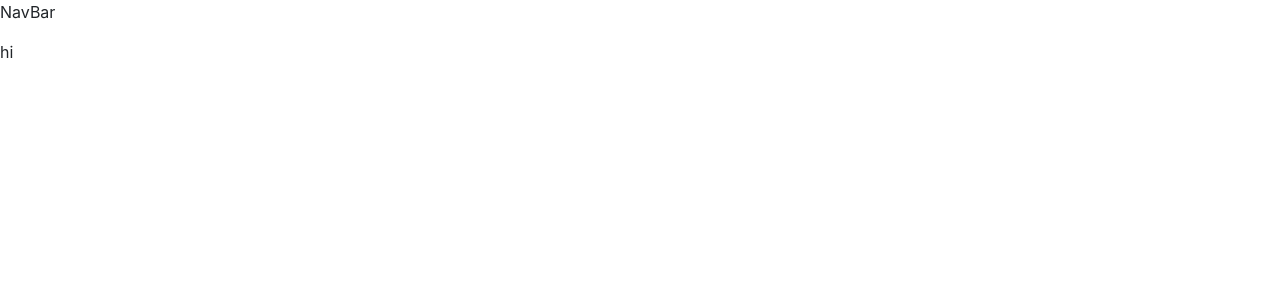
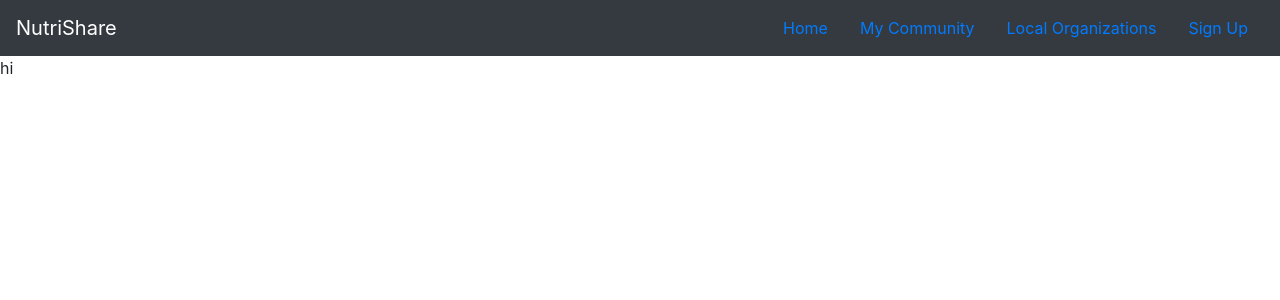
Before and after one commit to kilahancock-zz/hackathon2, a React (Create React App) app in the folder frontend/: page / in a window 1280 px wide. Shown: the top 300 px of the page. Built offline with nearby package versions, Linux system fonts and the light colour scheme.

Commit message:
got basic NavBar functionality

```diff
--- a/frontend/src/App.js
+++ b/frontend/src/App.js
@@ -13,13 +13,16 @@ class App extends Component {
       current_page: 'home'
     };
   }
-//maybe we should consider react router?
+  //maybe we should consider react router?
   render() {
-    switch(this.state.current_page) {
+    switch (this.state.current_page) {
       case 'home': {
         return (
           <div className="App">
-            <NavBar />
+            <NavBar
+              onPageClickedHandler={this.navbarPageSwitchedHandler}
+              onSignUpClickedHandler={this.signUpPageHandler}
+            />
             <Home />
           </div>
         )
@@ -27,7 +30,10 @@ class App extends Component {
       case 'community': {
         return (
           <div className="App">
-            <NavBar />
+            <NavBar
+              onPageClickedHandler={this.navbarPageSwitchedHandler}
+              onSignUpClickedHandler={this.signUpPageHandler}
+            />
             <Community />
           </div>
         )
@@ -35,7 +41,10 @@ class App extends Component {
       case 'organizations': {
         return (
           <div className="App">
-            <NavBar />
+            <NavBar
+              onPageClickedHandler={this.navbarPageSwitchedHandler}
+              onSignUpClickedHandler={this.signUpPageHandler}
+            />
             <Organizations />
           </div>
         )
@@ -43,13 +52,27 @@ class App extends Component {
       default: {
         return (
           <div className="App">
-            <NavBar />
+            <NavBar
+              onPageClickedHandler={this.navbarPageSwitchedHandler}
+              onSignUpClickedHandler={this.signUpPageHandler}
+            />
             <Home />
           </div>
         )
       }
     }
   }
+
+  // Used by the navbar when one of the tabs is selected that triggers a page
+  navbarPageSwitchedHandler = (event) => {
+    this.setState({
+      current_page: event.currentTarget.getAttribute('value')
+    })
+  }
+
+  signUpPageHandler = (event) => {
+    //TODO: show modal that asks for signup
+  }
 }
 
 export default App;
--- a/frontend/src/components/NavBar.js
+++ b/frontend/src/components/NavBar.js
@@ -1,11 +1,21 @@
-import React, { Component } from 'react';
+import React from 'react';
+import { Nav, Container } from 'react-bootstrap';
+import Navbar from 'react-bootstrap/Navbar';
 
-class NavBar extends Component {
-    render() {
-      return (
-        <p>NavBar</p>
-      )
-    }
+const NavBar = (props) => {
+
+  return (
+    <Navbar sticky="top" variant="dark" bg="dark">
+      <Navbar.Brand>NutriShare</Navbar.Brand>
+      <div  style={{ marginLeft: "auto", display: "inline-flex" }}>
+        <Nav.Link value="home" onClick={props.onPageClickedHandler}>Home</Nav.Link>
+        <Nav.Link value="community" onClick={props.onPageClickedHandler}>My Community</Nav.Link>
+        <Nav.Link value="organizations" onClick={props.onPageClickedHandler}>Local Organizations</Nav.Link>
+        <Nav.Link>Sign Up</Nav.Link>
+      </div>
+    </Navbar>
+  )
+
 }
 
 export default NavBar;
```
Also changed, not shown: 1 other file (tests, documents, lock files or other folders).
